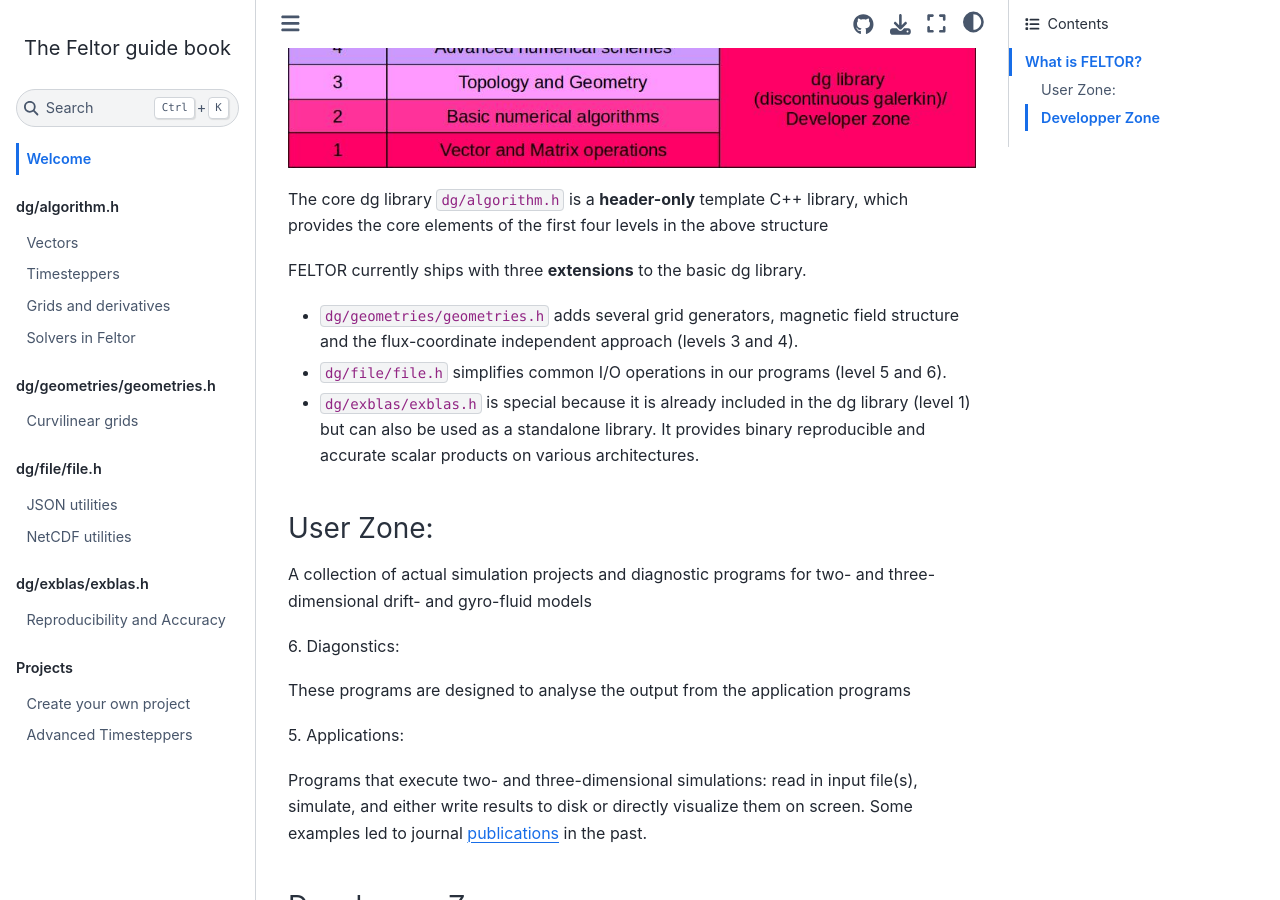
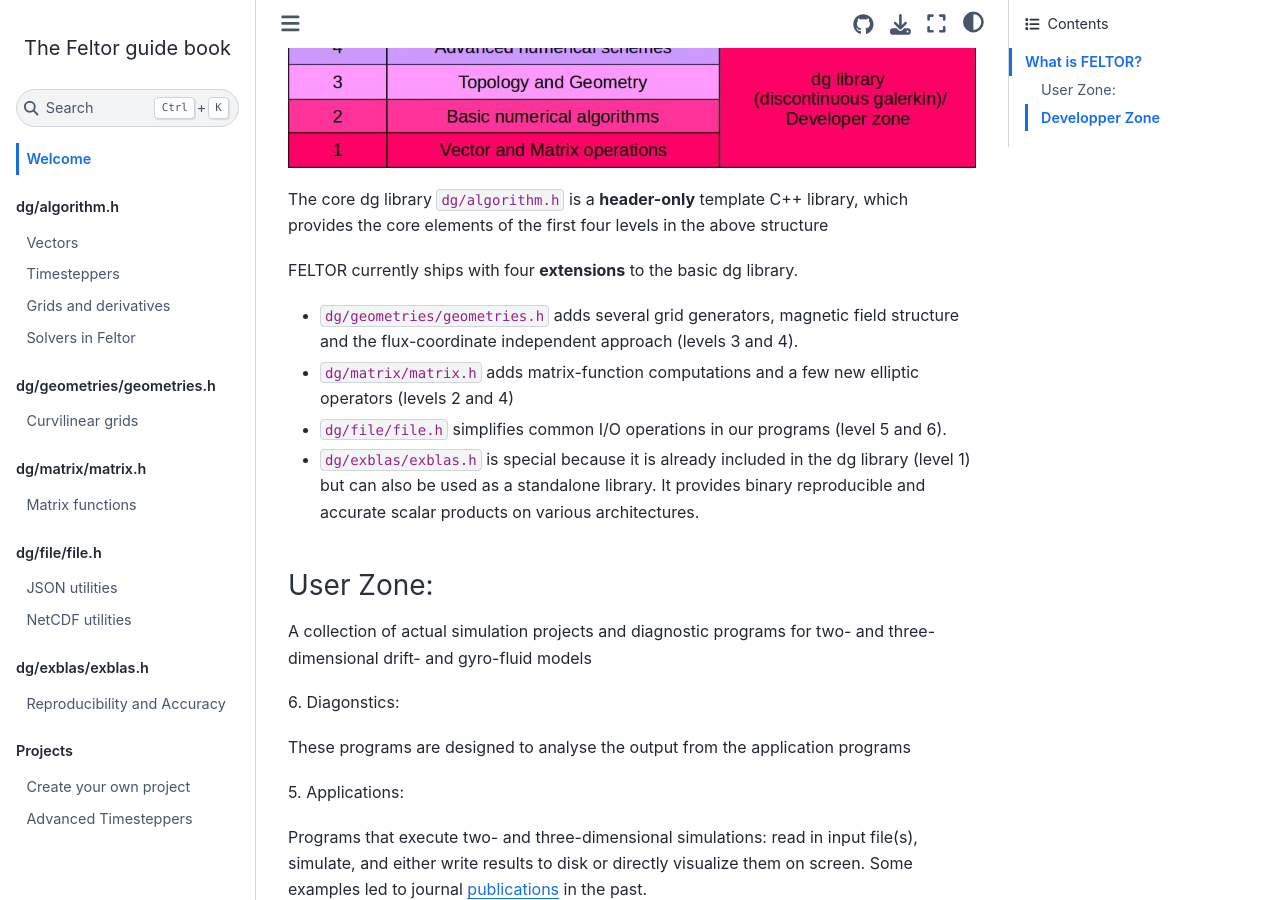
Before and after one commit to feltor-dev/user-guide, a Jupyter Book: the page built from welcome.md, in a window 1280 px wide and 900 px high, scrolled down 898 px. Built offline with Jupyter Book 1.0.4 settings and Sphinx 7.4.7 and the Sphinx Book theme 1.1.4, drawn with Linux system fonts in a browser that asks for light colours.

Commit message:
Add new matrixfunction section

```diff
--- a/_toc.yml
+++ b/_toc.yml
@@ -10,6 +10,9 @@ parts:
     - caption: dg/geometries/geometries.h
       chapters:
       - file: geometries
+    - caption: dg/matrix/matrix.h
+      chapters:
+      - file: matrixfunction
     - caption: dg/file/file.h
       chapters:
       - file: json-utilities
--- a/welcome.md
+++ b/welcome.md
@@ -28,8 +28,9 @@ scientific software package that can roughly be divided into six parts described
 
 The core dg library `dg/algorithm.h` is a **header-only** template C++ library, which provides the core elements of the first four levels in the above structure
 
-FELTOR currently ships with three **extensions** to the basic dg library.
+FELTOR currently ships with four **extensions** to the basic dg library.
 - `dg/geometries/geometries.h` adds several grid generators, magnetic field structure and the flux-coordinate independent approach (levels 3 and 4).
+- `dg/matrix/matrix.h` adds matrix-function computations and a few new elliptic operators (levels 2 and 4)
 - `dg/file/file.h` simplifies common I/O operations in our programs (level 5 and 6).
 - `dg/exblas/exblas.h` is special because it is already included in the dg library (level 1) but can also be used as a standalone library. It provides binary reproducible and accurate scalar products on various architectures.
 
```
Also changed, not shown: matrixfunction.ipynb (added).
